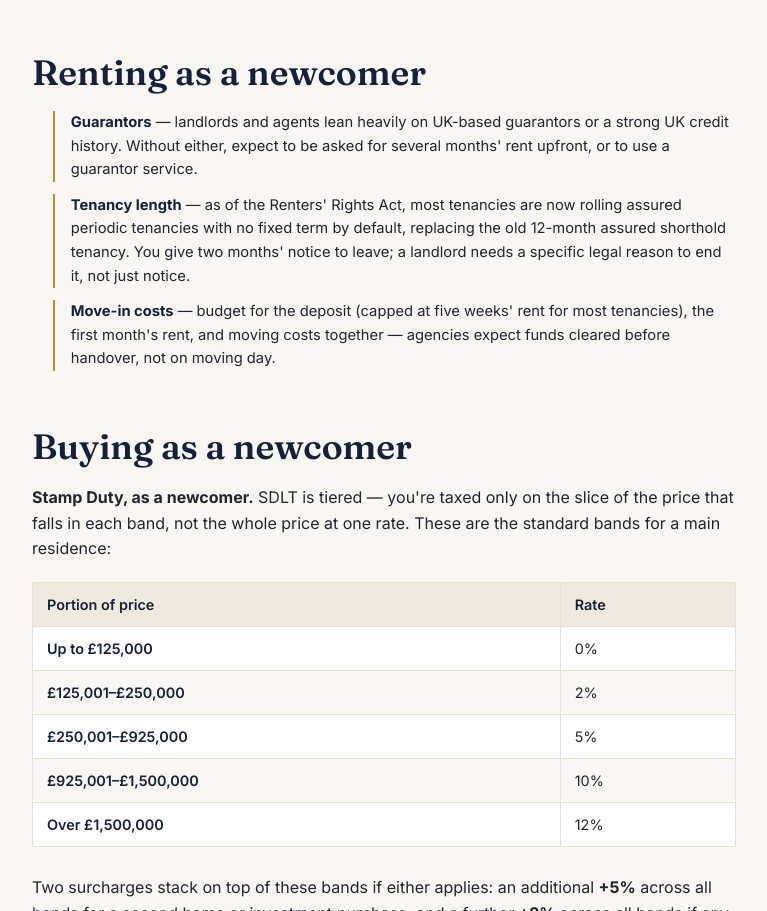
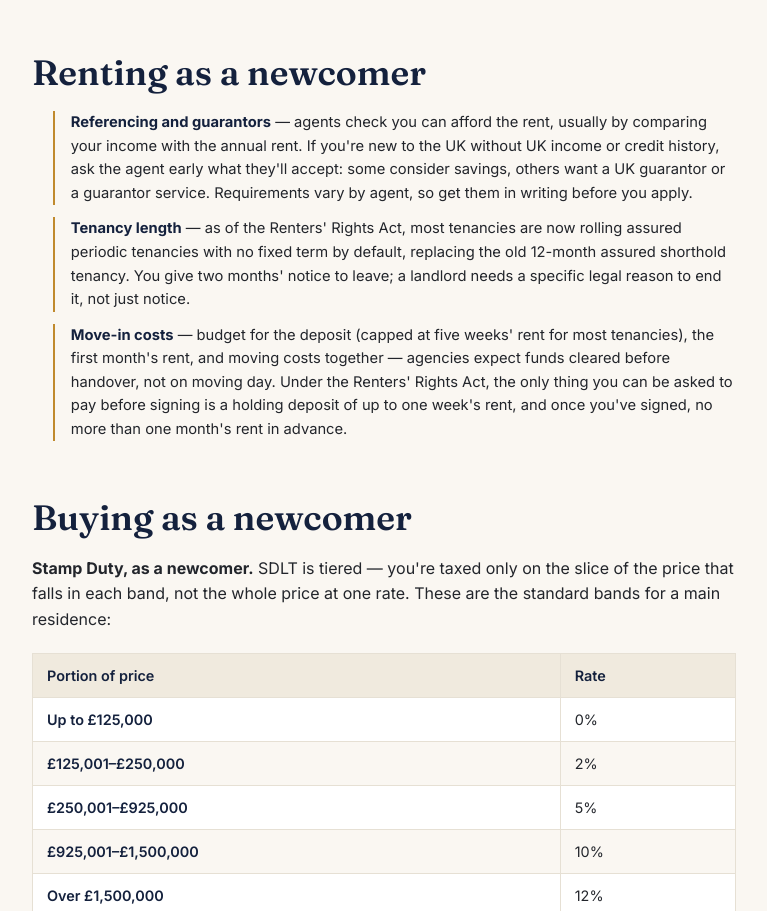
Before and after one commit to AceBoogie28/MovingtoLondonUK, a plain HTML site: page guides/renting-vs-buying.html in a window 1280 px wide. Shown: the part 1453-2364 px from the top of the page, without its empty margins (72-839 px from the left). Drawn offline with Linux system fonts and the light colour scheme.

Commit message:
Correct rent-in-advance guidance for the Renters' Rights Act
Landlords can no longer ask for several months' rent upfront: before signing
only a holding deposit (up to one week's rent) is allowed, and after signing
no more than one month in advance. Referencing/guarantor wording is now kept
general. Checklist PDF rebuilt with the site's Fraunces/Inter fonts.

Co-Authored-By: Claude Sonnet 5.5 <noreply@anthropic.com>

```diff
--- a/guides/renting-vs-buying.html
+++ b/guides/renting-vs-buying.html
@@ -78,9 +78,9 @@
 
       <h2>Renting as a newcomer</h2>
       <ul class="n-transport-list">
-        <li><b>Guarantors</b> — landlords and agents lean heavily on UK-based guarantors or a strong UK credit history. Without either, expect to be asked for several months' rent upfront, or to use a guarantor service.</li>
+        <li><b>Referencing and guarantors</b> — agents check you can afford the rent, usually by comparing your income with the annual rent. If you're new to the UK without UK income or credit history, ask the agent early what they'll accept: some consider savings, others want a UK guarantor or a guarantor service. Requirements vary by agent, so get them in writing before you apply.</li>
         <li><b>Tenancy length</b> — as of the Renters' Rights Act, most tenancies are now rolling assured periodic tenancies with no fixed term by default, replacing the old 12-month assured shorthold tenancy. You give two months' notice to leave; a landlord needs a specific legal reason to end it, not just notice.</li>
-        <li><b>Move-in costs</b> — budget for the deposit (capped at five weeks' rent for most tenancies), the first month's rent, and moving costs together — agencies expect funds cleared before handover, not on moving day.</li>
+        <li><b>Move-in costs</b> — budget for the deposit (capped at five weeks' rent for most tenancies), the first month's rent, and moving costs together — agencies expect funds cleared before handover, not on moving day. Under the Renters' Rights Act, the only thing you can be asked to pay before signing is a holding deposit of up to one week's rent, and once you've signed, no more than one month's rent in advance.</li>
       </ul>
 
       <h2>Buying as a newcomer</h2>
```
Also changed, not shown: guides/cost-of-living.html (+1 -1 lines), 1 other file.
